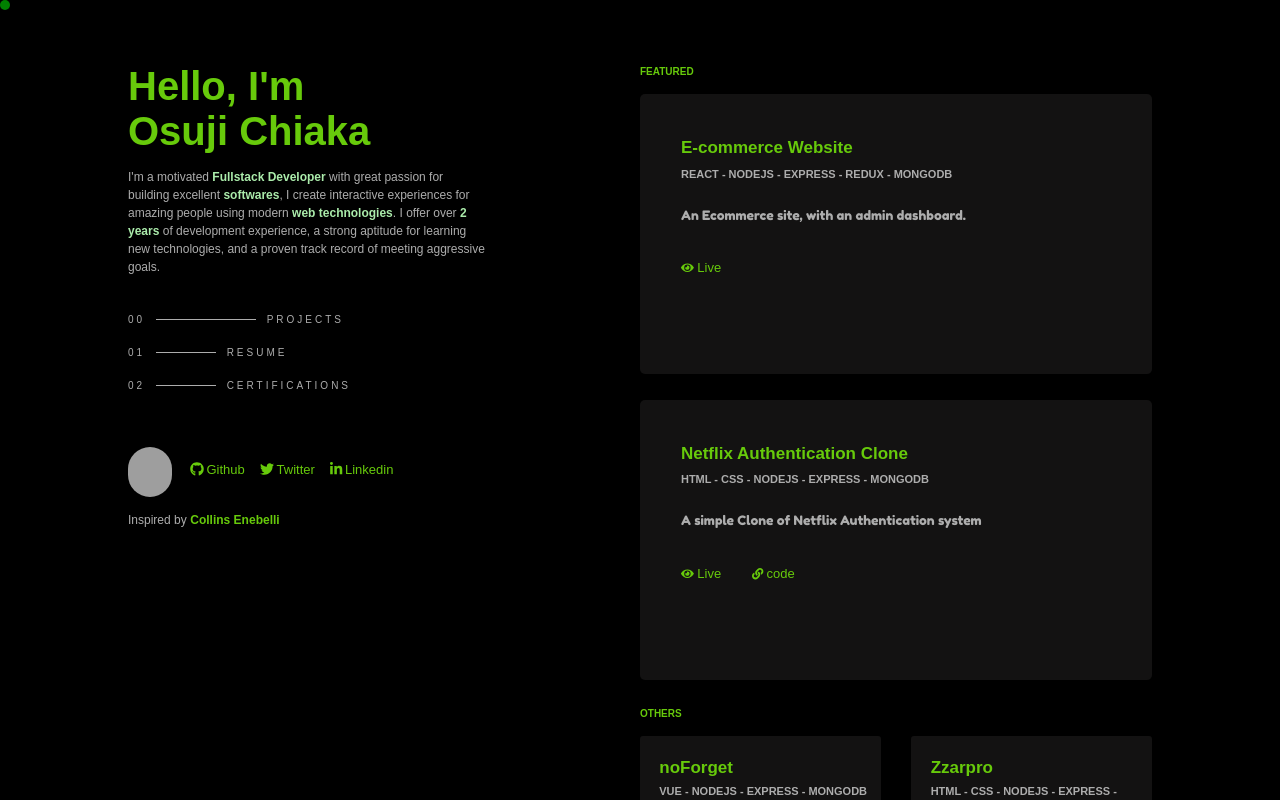
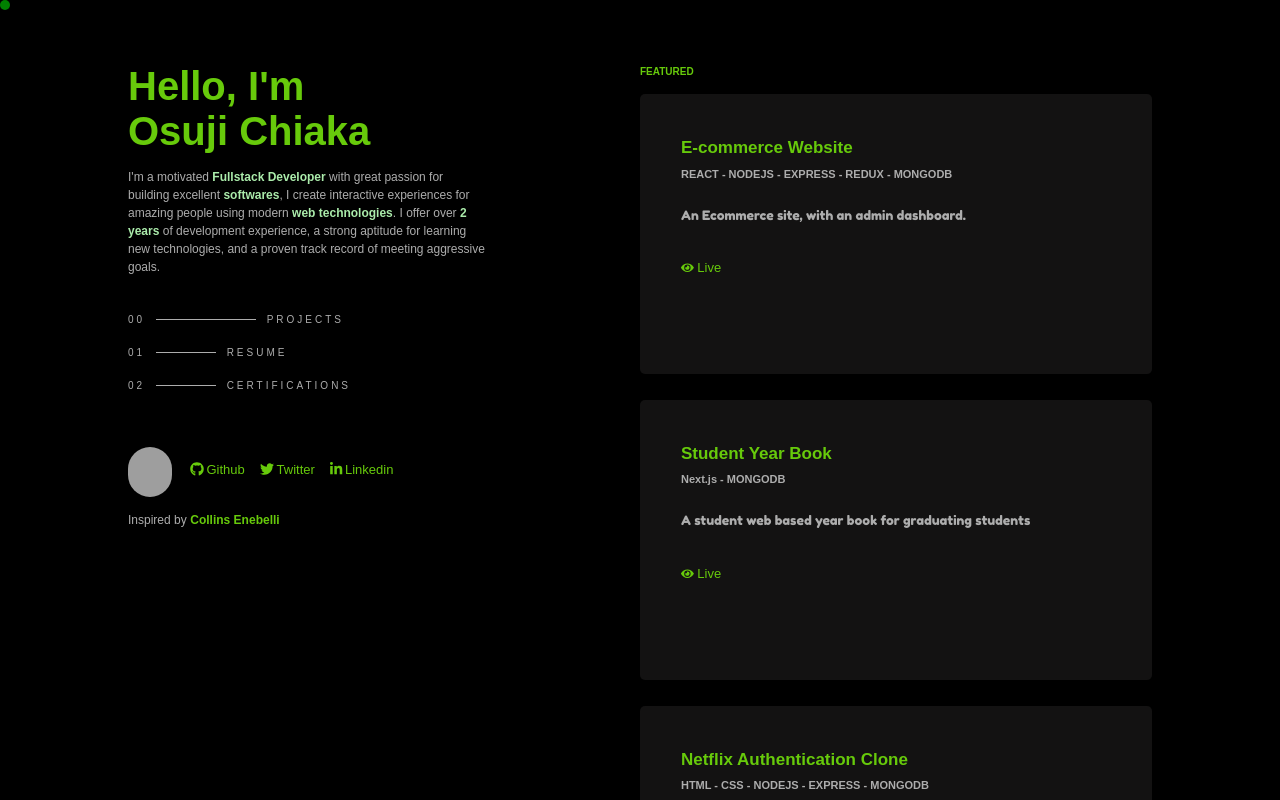
Before and after one commit to chiaka1996/my_portfollio, a React (Create React App) app: page / in a window 1280 px wide. Built offline with nearby package versions, Linux system fonts and the light colour scheme; grey boxes are pictures that could not be loaded.

Commit message:
updated the portfoliio

```diff
--- a/src/Components/Home.js
+++ b/src/Components/Home.js
@@ -20,6 +20,17 @@ const Home = (props) => {
             description = "An Ecommerce site, with an admin dashboard."
             type = 'featured'
             liveLink="https://chiakastore.herokuapp.com/"
+            codeLink=""
+            />
+            </div>
+
+            <div className='featuredProjects'>
+            <FeaturedProjects
+            header= "Student Year Book"
+            stacks="Next.js,MONGODB"
+            description = "A student web based year book for graduating students"
+            type = 'featured'
+            liveLink="https://chiaka-daniel-nextjs-test.vercel.app/"
             codeLink=""
             />
             </div>
--- a/src/Components/Projects.js
+++ b/src/Components/Projects.js
@@ -21,6 +21,17 @@ const Projects = (props) => {
             description = "An Ecommerce site, with an admin dashboard."
             type = 'featured'
             liveLink="https://chiakastore.herokuapp.com/"
+            codeLink=""
+            />
+            </div>
+
+            <div className='featuredProjects'>
+            <FeaturedProjects
+            header= "Student Year Book"
+            stacks="Next.js,MONGODB"
+            description = "A student web based year book for graduating students"
+            type = 'featured'
+            liveLink="https://chiaka-daniel-nextjs-test.vercel.app/"
             codeLink=""
             />
             </div>
```
